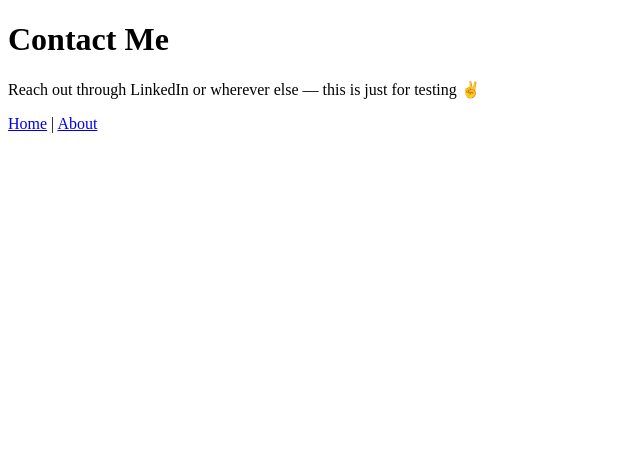
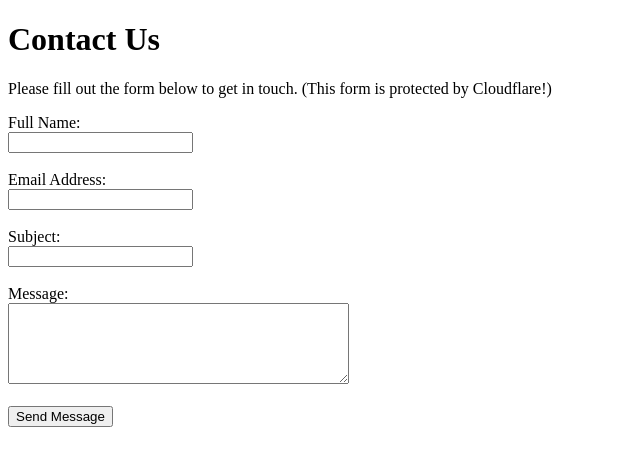
Before and after one commit to AdrianJFernandez/subtleoptions-site, a plain HTML site: page contact.html in a window 1280 px wide. Shown: the whole page, without its empty margins (0-640 px from the left). Drawn offline with Linux system fonts and the light colour scheme.

Commit message:
Update contact.html

```diff
--- a/contact.html
+++ b/contact.html
@@ -2,15 +2,30 @@
 <html lang="en">
 <head>
   <meta charset="UTF-8" />
-  <title>Contact - Subtle Options</title>
+  <meta name="viewport" content="width=device-width, initial-scale=1.0"/>
+  <title>Contact Us</title>
 </head>
 <body>
-  <h1>Contact Me</h1>
-  <p>Reach out through LinkedIn or wherever else — this is just for testing ✌️</p>
+  <h1>Contact Us</h1>
+  <p>Please fill out the form below to get in touch. (This form is protected by Cloudflare!)</p>
 
-  <nav>
-    <a href="index.html">Home</a> |
-    <a href="about.html">About</a>
-  </nav>
+  <form action="/submit" method="POST">
+    <label for="name">Full Name:</label><br />
+    <input type="text" id="name" name="name" required /><br /><br />
+
+    <label for="email">Email Address:</label><br />
+    <input type="email" id="email" name="email" required /><br /><br />
+
+    <label for="subject">Subject:</label><br />
+    <input type="text" id="subject" name="subject" /><br /><br />
+
+    <label for="message">Message:</label><br />
+    <textarea id="message" name="message" rows="5" cols="40" required></textarea><br /><br />
+
+    <!-- Honeypot field to catch bots -->
+    <input type="text" name="hiddenField" style="display:none;" />
+
+    <button type="submit">Send Message</button>
+  </form>
 </body>
 </html>
```
